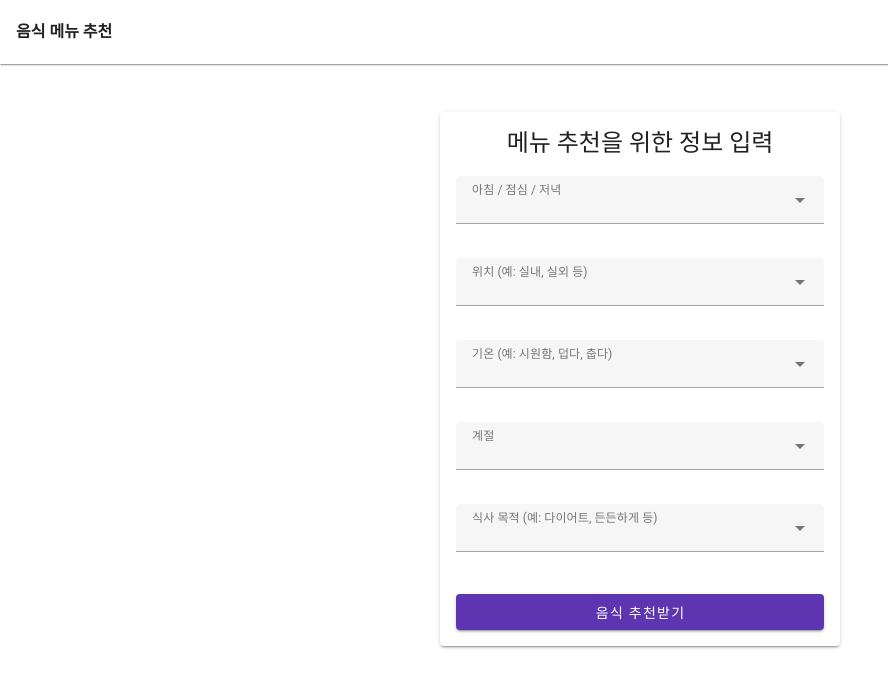
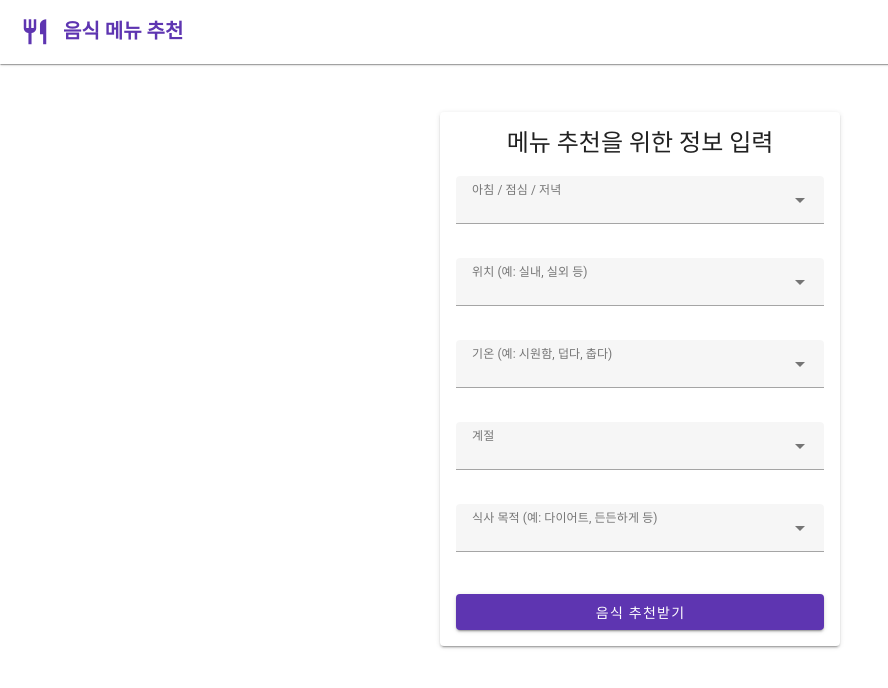
Before and after one commit to danghunri/ez-food-front, a Nuxt app: page / in a window 1280 px wide. Shown: the top 688 px of the page, without its empty margins (0-888 px from the left). Built offline with nearby package versions, Linux system fonts and the light colour scheme.

Commit message:
feat: 헤더 컴포넌트 추가 및 레이아웃 수정

```diff
--- /dev/null
+++ b/app/components/layout/TheHeader.vue
@@ -0,0 +1,8 @@
+<template>
+  <v-app-bar elevation="1">
+    <v-toolbar-title class="text-primary font-weight-bold">
+      <v-icon icon="mdi-silverware-fork-knife" class="mr-2"></v-icon>
+      음식 메뉴 추천
+    </v-toolbar-title>
+  </v-app-bar>
+</template>
--- a/app/layouts/default.vue
+++ b/app/layouts/default.vue
@@ -1,8 +1,10 @@
+<script setup lang="ts">
+import TheHeader from "~/components/layout/TheHeader.vue";
+</script>
+
 <template>
   <v-app>
-    <v-app-bar elevation="1" class="pl-4">
-      <strong>음식 메뉴 추천</strong>
-    </v-app-bar>
+    <TheHeader />
     <v-main>
       <slot />
     </v-main>
--- a/app/pages/index.vue
+++ b/app/pages/index.vue
@@ -1,6 +1,5 @@
 <template>
   <div>
-    <!-- 심플하고 모던한 감성을 위해 앱 바는 최소한으로 -->
     <v-container fluid>
       <v-row align="center" justify="center" class="my-5">
         <v-col cols="12" sm="8" md="6" lg="4">
```
Also changed, not shown: 1 other file (tests, documents, lock files or other folders).
